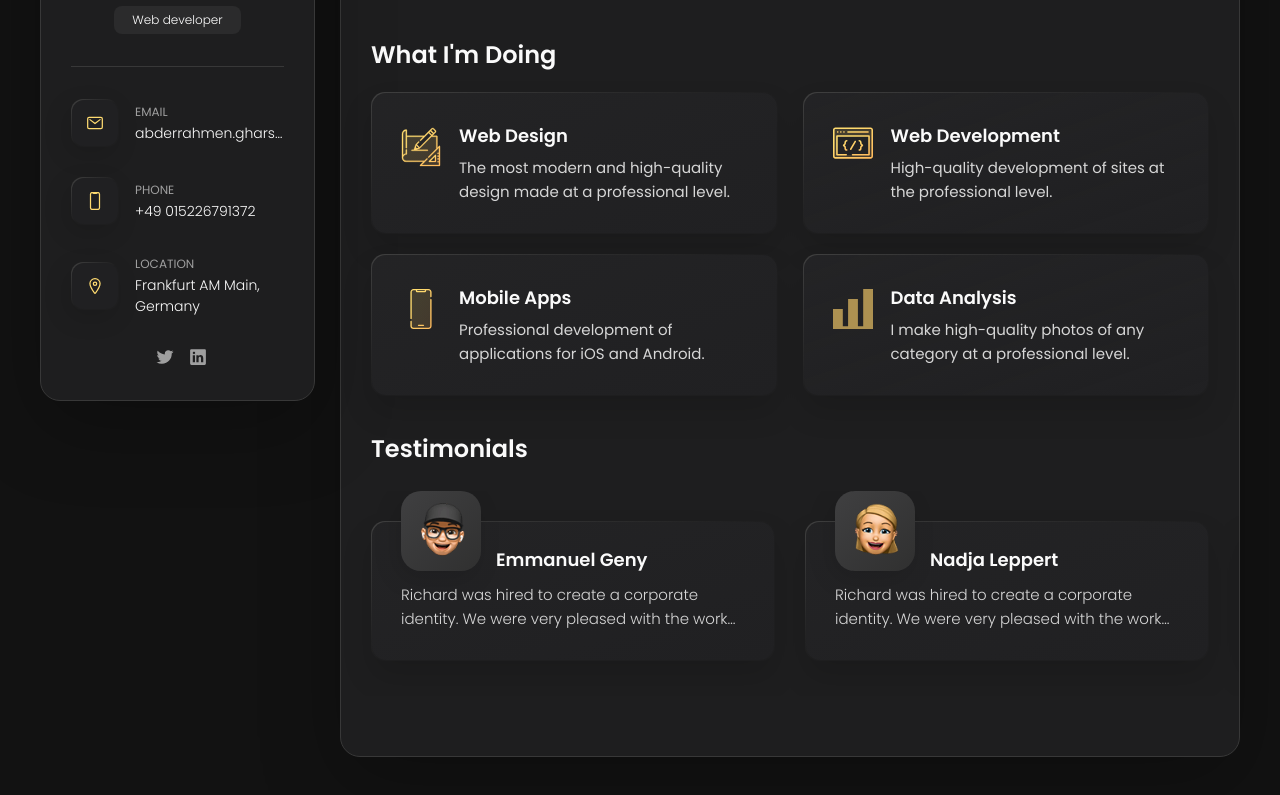
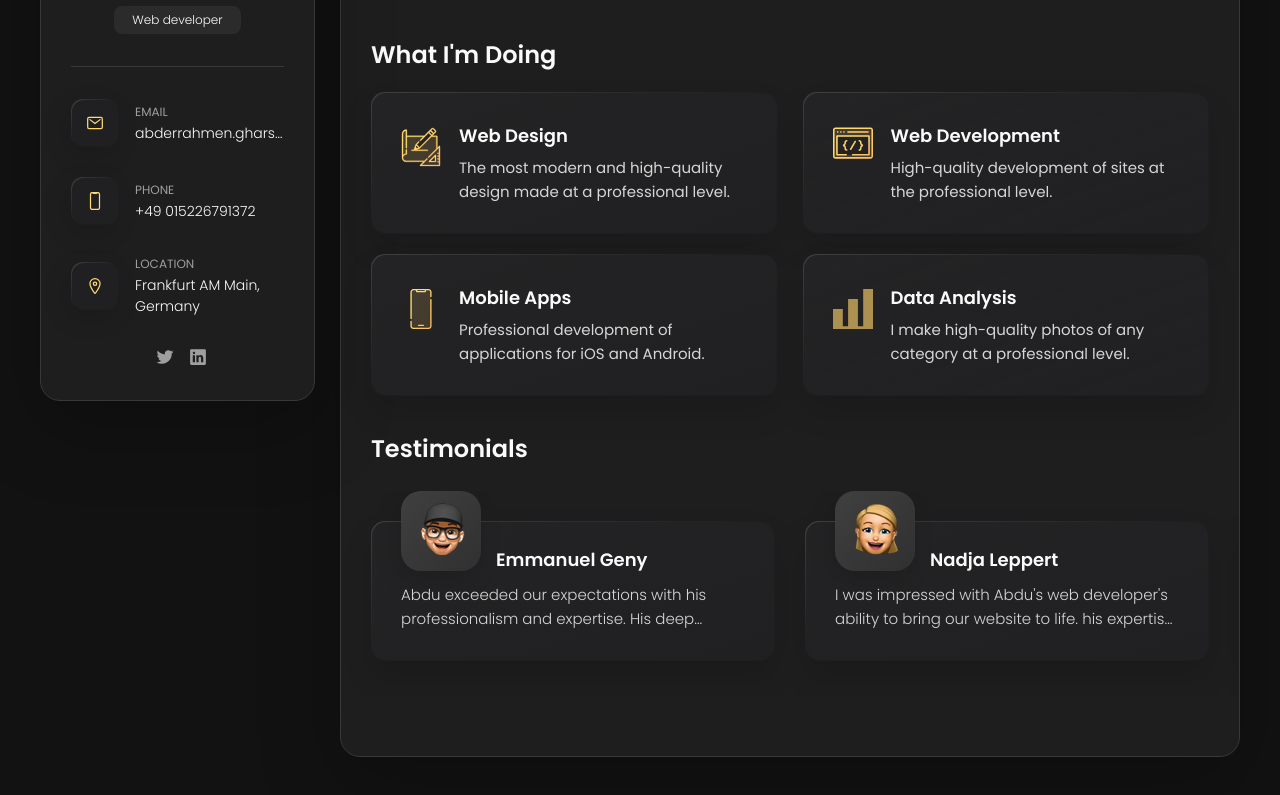
Before and after one commit to WittyWings/wittywings, a plain HTML site: page index.html in a window 1280 px wide. Shown: the part 341-1136 px from the top of the page. Drawn offline with nearby package versions, Linux system fonts and the light colour scheme.

Commit message:
update testimonial

```diff
--- a/index.html
+++ b/index.html
@@ -305,11 +305,7 @@
 
                 <div class="testimonials-text" data-testimonials-text>
                   <p>
-                    Richard was hired to create a corporate identity. We were very pleased with the work done. She has a
-                    lot of experience
-                    and is very concerned about the needs of client. Lorem ipsum dolor sit amet, ullamcous cididt
-                    consectetur adipiscing
-                    elit, seds do et eiusmod tempor incididunt ut laborels dolore magnarels alia.
+                    Abdu exceeded our expectations with his professionalism and expertise. His deep understanding of web development technologies and attention to detail made our vision a reality.
                   </p>
                 </div>
 
@@ -327,11 +323,7 @@
 
                 <div class="testimonials-text" data-testimonials-text>
                   <p>
-                    Richard was hired to create a corporate identity. We were very pleased with the work done. She has a
-                    lot of experience
-                    and is very concerned about the needs of client. Lorem ipsum dolor sit amet, ullamcous cididt
-                    consectetur adipiscing
-                    elit, seds do et eiusmod tempor incididunt ut laborels dolore magnarels alia.
+                    I was impressed with Abdu's web developer's ability to bring our website to life. his expertise in web development, attention to detail, and excellent communication made for a seamless project experience. Highly recommend for outstanding web development services.
                   </p>
                 </div>
 
@@ -371,11 +363,7 @@
 
                 <div class="testimonials-text" data-testimonials-text>
                   <p>
-                    Richard was hired to create a corporate identity. We were very pleased with the work done. She has a
-                    lot of experience
-                    and is very concerned about the needs of client. Lorem ipsum dolor sit amet, ullamcous cididt
-                    consectetur adipiscing
-                    elit, seds do et eiusmod tempor incididunt ut laborels dolore magnarels alia.
+                    I had the opportunity to work with Abdu on a complex project and was amazed at their analytical skills and ability to turn data into actionable insights. His communication was top-notch and they consistently delivered quality results. I highly recommend this data analyst for any data analysis needs.
                   </p>
                 </div>
 
```
